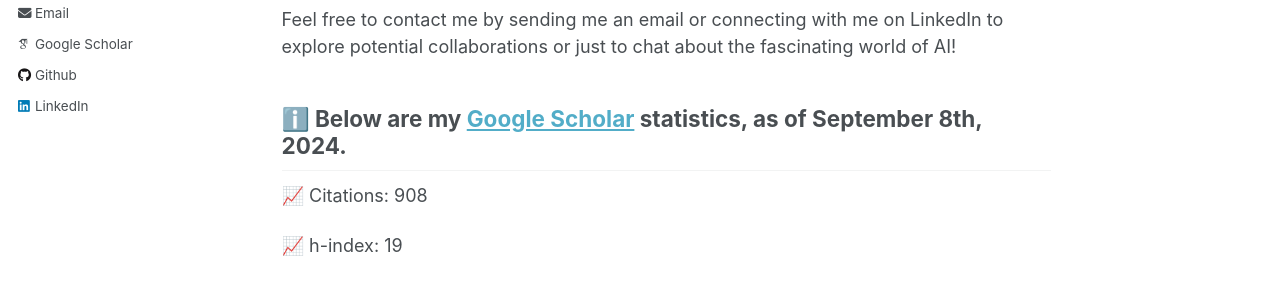
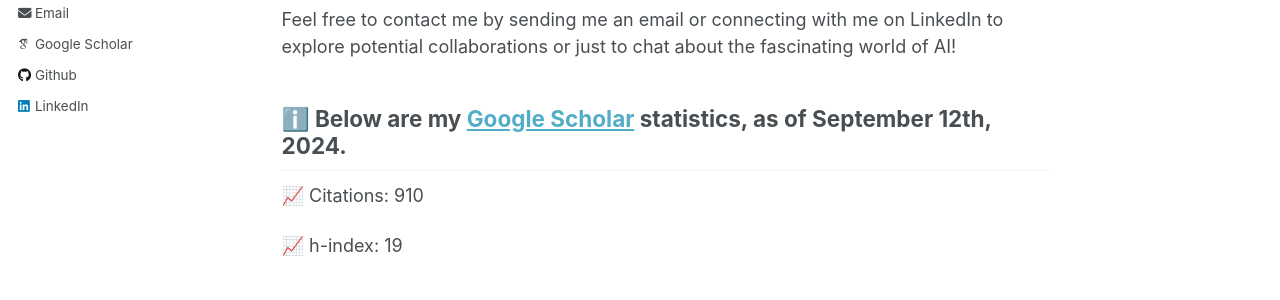
Before and after one commit to kauroy1994/home, a Jekyll site: the page built from _pages/about.md, in a window 1280 px wide and 1341 px high. Shown: the part 436-736 px from the top of the window. Built offline with Jekyll 4.4.1, drawn with Linux system fonts in a browser that asks for light colours; some web fonts are replaced.

Commit message:
Update about.md

```diff
--- a/_pages/about.md
+++ b/_pages/about.md
@@ -9,8 +9,8 @@
 
 Feel free to contact me by sending me an email or connecting with me on LinkedIn to explore potential collaborations or just to chat about the fascinating world of AI!
 
-## ℹ️ Below are my [Google Scholar](https://scholar.google.com/citations?user=LpOo_IUAAAAJ&hl=en) statistics, as of September 8th, 2024.
-📈 Citations: 908
+## ℹ️ Below are my [Google Scholar](https://scholar.google.com/citations?user=LpOo_IUAAAAJ&hl=en) statistics, as of September 12th, 2024.
+📈 Citations: 910
 
 📈 h-index: 19
 
```
